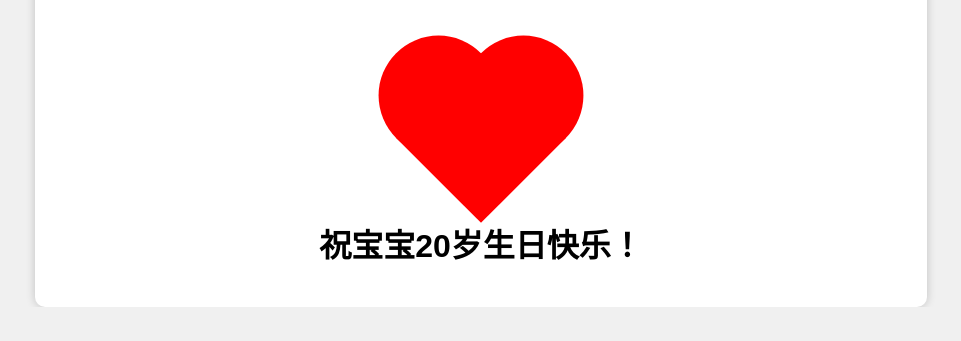
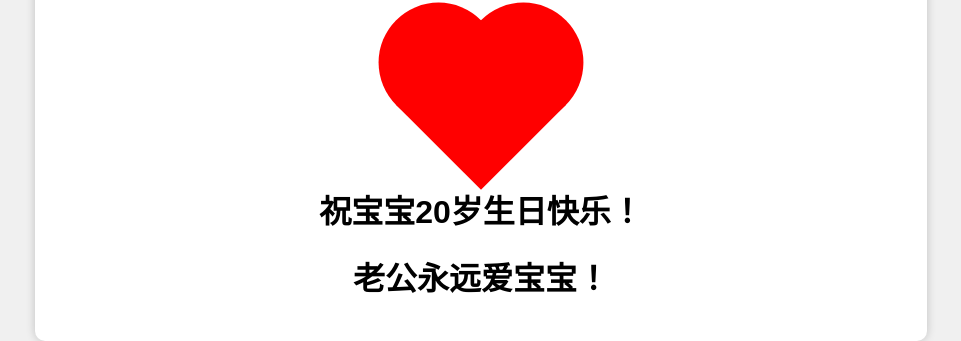
Before and after one commit to happy-birthday-dan/happy-birthday-dan.github.io, a plain HTML site: page birthday.html in a window 1280 px wide. Shown: the part 813-1154 px from the top of the page, without its empty margins (159-1120 px from the left). Before the commit the page ends 1120 px from the top, so only its background shows below. Drawn offline with Linux system fonts and the light colour scheme.

Commit message:
Update birthday.html

```diff
--- a/birthday.html
+++ b/birthday.html
@@ -64,6 +64,7 @@
   </div>
   <div class="heart"></div>
   <h1>祝宝宝20岁生日快乐！</h1>
+  <h1>老公永远爱宝宝！</h1>
 </div>
 </body>
 </html>
```
